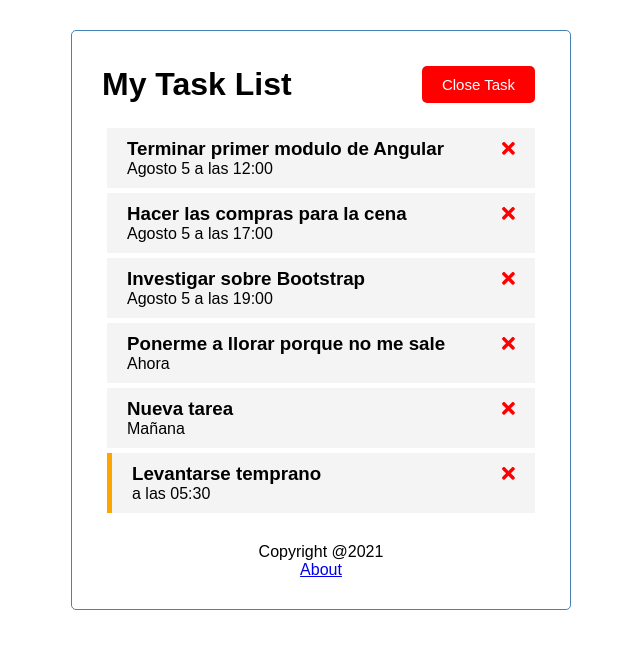
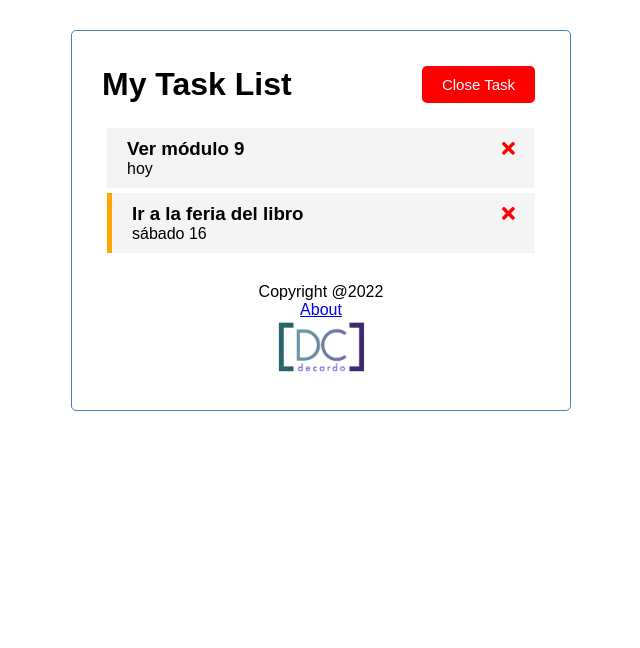
Before and after one commit to decardo1982/Task-list, an Angular app in the folder task-list/: page / in a window 1280 px wide. Shown: the top 648 px of the page, without its empty margins (319-959 px from the left). Built offline with nearby package versions, Linux system fonts and the light colour scheme; data requests are answered from the project's data file.

Commit message:
tasklist

```diff
--- a/task-list/db.json
+++ b/task-list/db.json
@@ -1,40 +1,16 @@
 {
   "tasks": [
     {
-      "text": "Terminar primer modulo de Angular",
-      "day": "Agosto 5 a las 12:00",
+      "text": "Ver módulo 9",
+      "day": "hoy",
       "reminder": false,
       "id": 1
     },
     {
-      "text": "Hacer las compras para la cena",
-      "day": "Agosto 5 a las 17:00",
-      "reminder": false,
+      "text": "Ir a la feria del libro",
+      "day": "sábado 16",
+      "reminder": true,
       "id": 2
-    },
-    {
-      "text": "Investigar sobre Bootstrap",
-      "day": "Agosto 5 a las 19:00",
-      "reminder": false,
-      "id": 3
-    },
-    {
-      "text": "Ponerme a llorar porque no me sale",
-      "day": "Ahora",
-      "reminder": false,
-      "id": 4
-    },
-    {
-      "text": "Nueva tarea",
-      "day": "Mañana",
-      "reminder": false,
-      "id": 5
-    },
-    {
-      "text": "Levantarse temprano",
-      "day": "a las 05:30",
-      "reminder": true,
-      "id": 6
     }
   ]
 }
--- a/task-list/src/app/components/footer/footer.component.html
+++ b/task-list/src/app/components/footer/footer.component.html
@@ -1,4 +1,5 @@
 <footer>
-    <p>Copyright @2021</p>
-    <a routerLink="/about">About</a>
+    <p>Copyright @2022</p>
+    <a routerLink="/about">About</a><br>
+    <a href="http://www.decardo.com.ar" target="_blank"><img src="../../../assets/decardo_logo.jpg" width="95px"></a>
 </footer>
```
Also changed, not shown: task-list/src/assets/decardo_logo.jpg (added), 1 other file (tests, documents, lock files or other folders).
